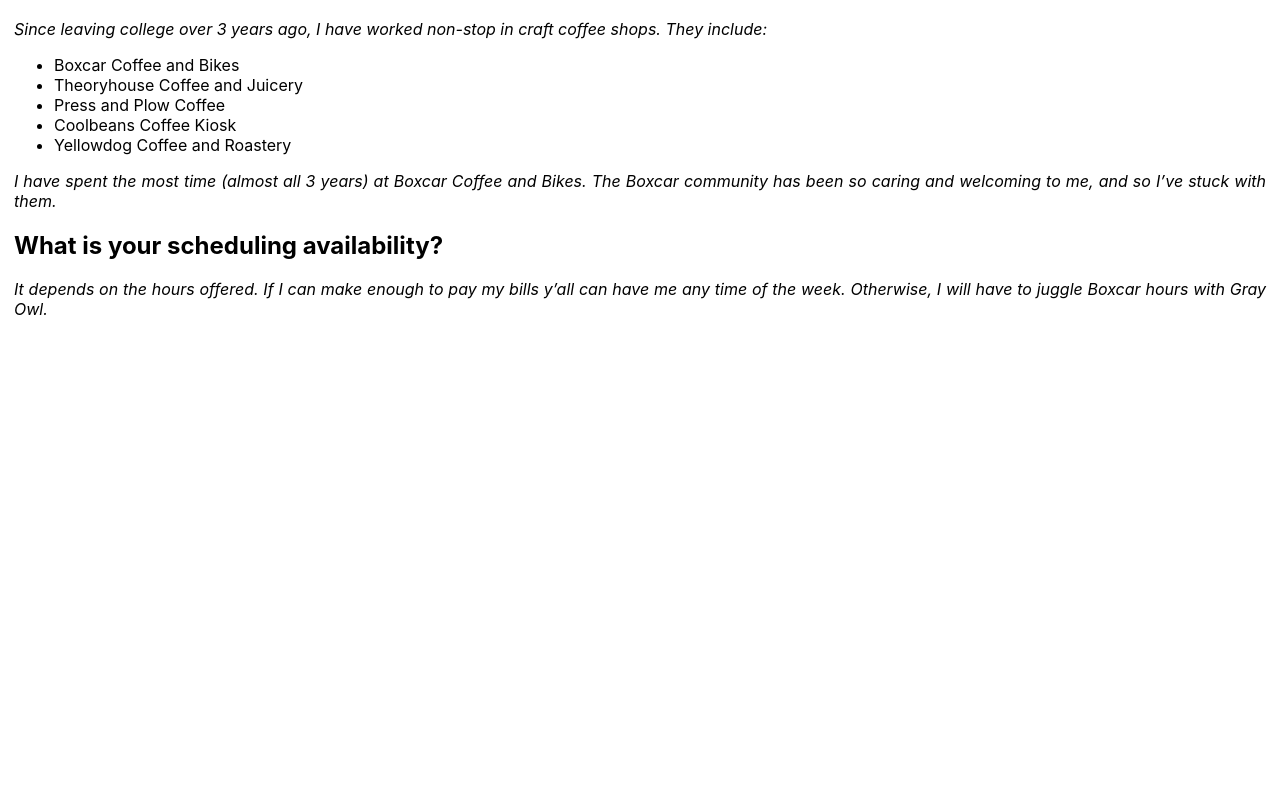
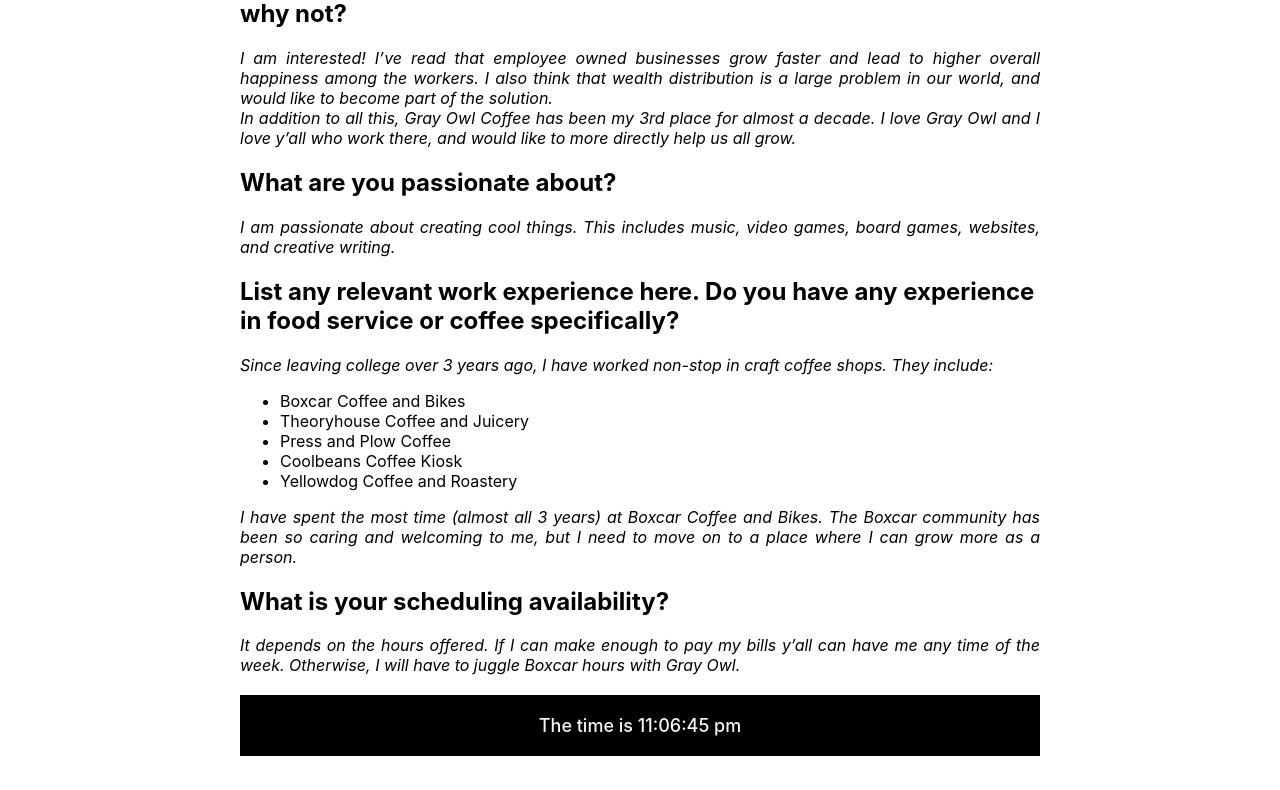
Before and after one commit to IkeAlmighty/yatescreative, a Next.js app: page /grayowl in a window 1280 px wide. Shown: the part 1225-2015 px from the top of the page. Before the commit the page ends 1574 px from the top, so only its background shows below. Built offline with nearby package versions, Linux system fonts and the light colour scheme.

Commit message:
Time Widget, edited grayowl.md, started some other widgets, not finished though

```diff
--- /dev/null
+++ b/components/SunriseWidget.js
@@ -0,0 +1,21 @@
+import {useEffect, useState} from "react";
+
+export default function SunriseWidget() {
+  const [timeToSunrise, setTimeToRunrise] = useState(undefined);
+  const callApi = (lat, lng) => {
+    return fetch(
+      `https://api.sunrise-sunset.org/json?lat=${lat}&lng=${lng}&date=today`
+    );
+  };
+  useEffect(() => {
+    callApi(35.22323819283169, -97.44165408105708)
+      .then((res) => res.json())
+      .then((json) => {
+        console.log(json);
+        // const sunrise = new Date(json.results.sunrise).toLocaleTimeString('cdt')
+        // const sunset =
+        setInterval(() => {}, 50);
+      });
+  }, []);
+  return <div></div>;
+}
--- /dev/null
+++ b/components/TimeWidget.js
@@ -0,0 +1,25 @@
+import {useEffect, useState} from "react";
+import styles from "../styles/TimeWidget.module.css";
+
+export default function TimeWidget() {
+  const [timeString, setTimeString] = useState(undefined);
+
+  const convertMilitaryHours = (mhours) => (mhours > 12 ? mhours - 12 : mhours);
+  const zeroPad = (num) => (num < 10 ? `0${num}` : num);
+
+  useEffect(() => {
+    setInterval(() => {
+      let date = new Date();
+      let hrs = convertMilitaryHours(date.getHours());
+      let mins = zeroPad(date.getMinutes());
+      let secs = date.getSeconds();
+      let amPm = date.getHours() > 12 ? "pm" : "am";
+      setTimeString(`${hrs}:${mins}:${secs} ${amPm}`);
+    }, 50);
+  }, []);
+  return timeString ? (
+    <div className={styles.container}>The time is {timeString}</div>
+  ) : (
+    ""
+  );
+}
--- /dev/null
+++ b/components/WeatherWidget.js
@@ -0,0 +1,20 @@
+import {useEffect, useState} from "react";
+
+export default function WeatherWidget() {
+  const [weatherString, setWeatherString] = useState(undefined);
+
+  const callAccuWeather = (apiKey) => {
+    const geo = `http://dataservice.accuweather.com/currentconditions/v1/330127`;
+    return fetch(`${geo}?apikey=${apiKey}&details=true`);
+  };
+  useEffect(() => {
+    //TODO: maybe buy one month subscr
+    // callAccuWeather("xGeTOzsjN3Mid4ipyT0ACNxr887x8kGo")
+    //   .then((res) => res.json())
+    //   .then((json) => {
+    //     console.log(json);
+    //   })
+    //   .catch((err) => console.log(err));
+  }, []);
+  return <div></div>;
+}
--- a/pages/grayowl/index.js
+++ b/pages/grayowl/index.js
@@ -1,6 +1,10 @@
 import marked from "marked";
 import axios from "axios";
 import {useEffect, useState} from "react";
+import SunriseWidget from "../../components/SunriseWidget";
+import TimeWidget from "../../components/TimeWidget";
+import WeatherWidget from "../../components/WeatherWidget";
+import styles from "../../styles/GrayOwl.module.css";
 
 export default function Index() {
   const [markdown, setMarkdown] = useState("Loading...");
@@ -13,8 +17,13 @@
   });
 
   return (
-    <div>
+    <div className={styles.content}>
       <div id="markdown"></div>
+      <div className="widgets">
+        <TimeWidget />
+        {/* <SunriseWidget />
+        <WeatherWidget /> */}
+      </div>
     </div>
   );
 }
--- /dev/null
+++ b/styles/GrayOwl.module.css
@@ -0,0 +1,5 @@
+
+.content {
+  max-width: 800px;
+  margin: auto;
+}
--- /dev/null
+++ b/styles/TimeWidget.module.css
@@ -0,0 +1,12 @@
+
+.container {
+  margin: 20px auto;
+  padding: 20px;
+  display: block;
+  text-align: center;
+  font-size: large;
+  font-weight: 500;
+
+  background-color: black;
+  color: whitesmoke
+}
```
Also changed, not shown: public/grayowl.md (+1 -1 lines), styles/SunriseWidget.module.css (added), styles/WeatherWidget.module.css (added).
